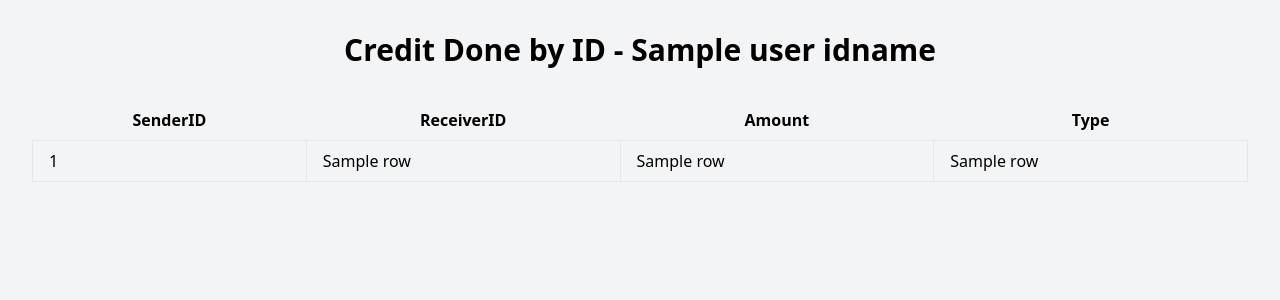
After one commit to GuptajiRocks/data-science-sem3, a Flask app: template Courses/payment/trialone/templates/creditid.html in a window 1280 px wide. The commit adds this page. Shown: the top 300 px of the page. Run offline with Flask 3, Linux system fonts and the light colour scheme; the template is opened without the code that fills it: most values are stand-ins (such as "Sample title", 1, 10 or a date in 2020).

Commit message:
need to fix multiple routes

```diff
--- a/Courses/payment/trialone/one.py
+++ b/Courses/payment/trialone/one.py
@@ -52,8 +52,13 @@ def guid():
 
 @app.route("/getcredit")
 def credit_id():
-    pass
+    sid = request.args.get("userId")
+    data = get_credit_by_id(sid)
 
+    if data == 0:
+        return render_template("error.html")
+    else:
+        return render_template("creditid.html", data=data, userIDname=sid)
 
 if __name__ == "__main__":
     serve(app, host="0.0.0.0", port=8000)
--- /dev/null
+++ b/Courses/payment/trialone/templates/creditid.html
@@ -0,0 +1,34 @@
+<!DOCTYPE html>
+<html lang="en">
+<head>
+    <meta charset="UTF-8">
+    <meta name="viewport" content="width=device-width, initial-scale=1.0">
+    <title>Credit by ID</title>
+    <link href="https://cdn.jsdelivr.net/npm/tailwindcss@2.2.19/dist/tailwind.min.css" rel="stylesheet">
+</head>
+<body class="bg-gray-100">
+    <div class="container mx-auto p-8">
+        <h1 class="text-3xl font-bold text-center mb-8">Credit Done by ID - {{userIDname}}</h1>
+        <table class="w-full table-auto">
+            <thead>
+                <tr>
+                    <th class="px-4 py-2">SenderID</th>
+                    <th class="px-4 py-2">ReceiverID</th>
+                    <th class="px-4 py-2">Amount</th>
+                    <th class="px-4 py-2">Type</th>
+                </tr>
+            </thead>
+            <tbody>
+                {% for row in data %}
+                    <tr>
+                        <td class="border px-4 py-2">{{ row[0] }}</td>
+                        <td class="border px-4 py-2">{{ row[1] }}</td>
+                        <td class="border px-4 py-2">{{ row[2] }}</td>
+                        <td class="border px-4 py-2">{{ row[3] }}</td>
+                    </tr>
+                {% endfor %}
+            </tbody>
+        </table>
+    </div>
+</body>
+</html>
```
Also changed, not shown: Courses/payment/trialone/templates/userBalform.html (+5 -8 lines).
